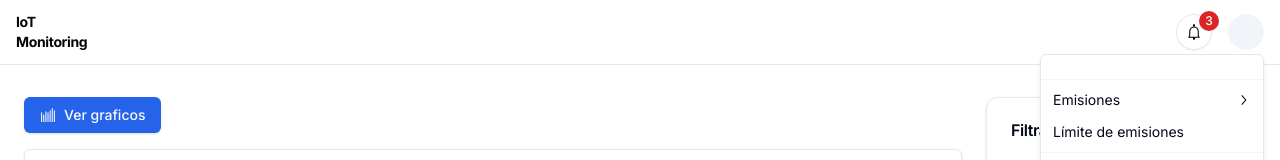
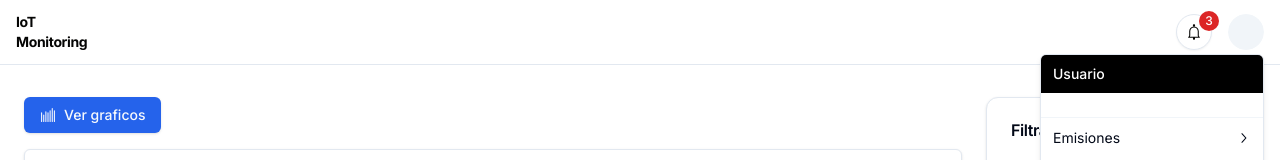
Before and after one commit to PRY20241050/iot-fend, a Next.js app: page /historial in a window 1280 px wide. Both pictures are taken after a click on the button 1246 px from the left and 32 px from the top of the page. Shown: the top 160 px of the page. Built offline with nearby package versions, Linux system fonts and the light colour scheme; no server answers.

Commit message:
feat: added user rol

```diff
--- a/src/components/dashboard/chart-card/GaugeChart.tsx
+++ b/src/components/dashboard/chart-card/GaugeChart.tsx
@@ -27,7 +27,14 @@ export default function GaugeChart({
     { name: "High", value: highValue, color: "hsl(var(--gauge-danger))" },
   ];
 
-  const graphValue = value > maxValue ? maxValue : value;
+  const setGraphValue = (value: number) => {
+    if (value < 0) {
+      return 0;
+    } else if (value > maxValue) {
+      return maxValue;
+    }
+    return value;
+  };
 
   return (
     <ResponsiveContainer width="100%" height={120}>
@@ -50,7 +57,7 @@ export default function GaugeChart({
         </Pie>
         {needle({
           data,
-          value: graphValue,
+          value: setGraphValue(value),
           cx,
           cy,
           iR,
--- a/src/components/shared/navbar/UserNav.tsx
+++ b/src/components/shared/navbar/UserNav.tsx
@@ -22,12 +22,22 @@ import { useRouter } from "next/navigation";
 
 export function UserNav() {
   const { replace } = useRouter();
-  const { user, logOut } = useAuthStore((state) => ({
-    user: state.user,
-    logOut: state.logOut,
-  }));
+  const { user, logOut, isBrickyard, isInstitution } = useAuthStore(
+    (state) => ({
+      user: state.user,
+      isBrickyard: state.isBrickyard,
+      isInstitution: state.isInstitution,
+      logOut: state.logOut,
+    })
+  );
 
   const abrev = getShortUsername(user?.username ?? "");
+
+  const setRol = () => {
+    if (isBrickyard) return "Ladrillera";
+    if (isInstitution) return "Institución";
+    return "Usuario";
+  };
 
   const signOut = () => {
     logOut();
@@ -46,6 +56,11 @@ export function UserNav() {
         </Button>
       </DropdownMenuTrigger>
       <DropdownMenuContent className="w-56" align="end" forceMount>
+        <DropdownMenuLabel className="font-normal py-3 -mx-1 mb-1 px-3 -mt-1 bg-black/100">
+          <p className="text-sm font-medium leading-none text-white">
+            {setRol()}
+          </p>
+        </DropdownMenuLabel>
         <DropdownMenuLabel className="font-normal">
           <div className="flex flex-col space-y-1">
             <p className="text-sm font-medium leading-none">{user?.username}</p>
```
